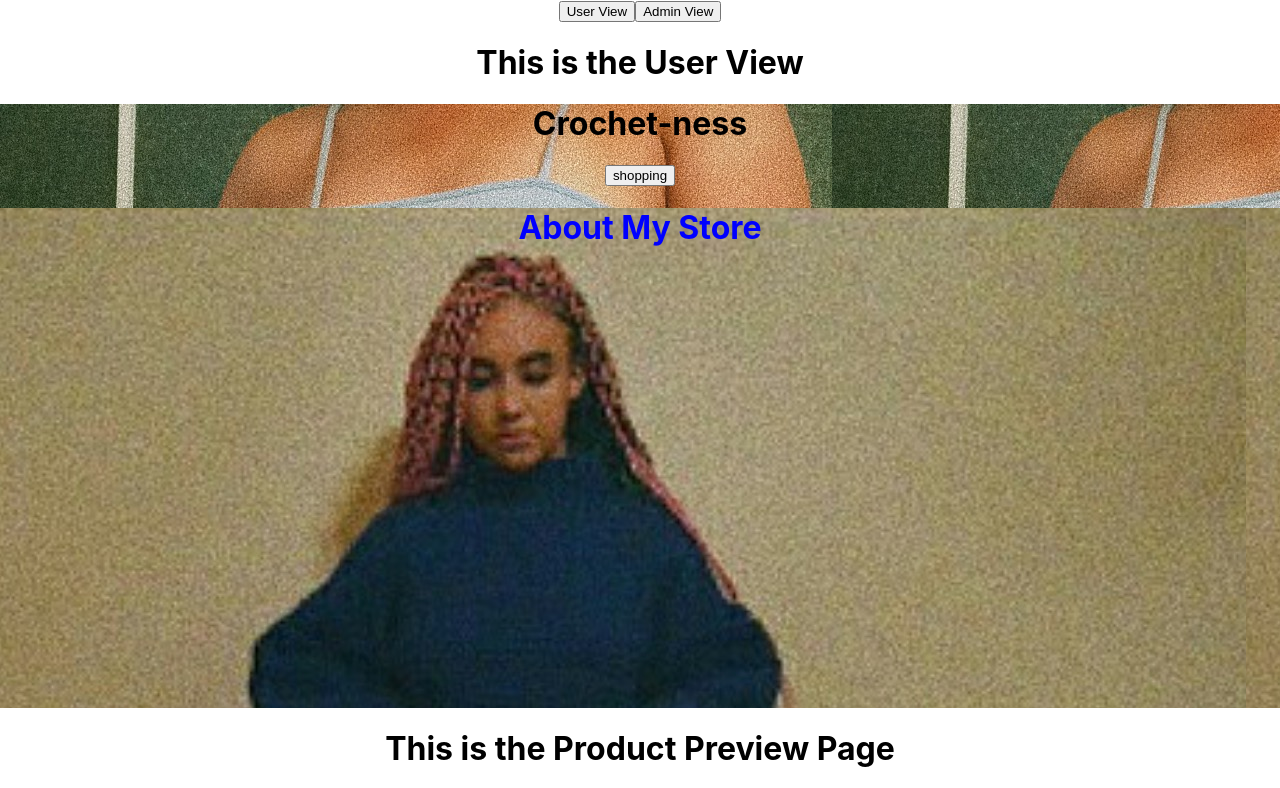
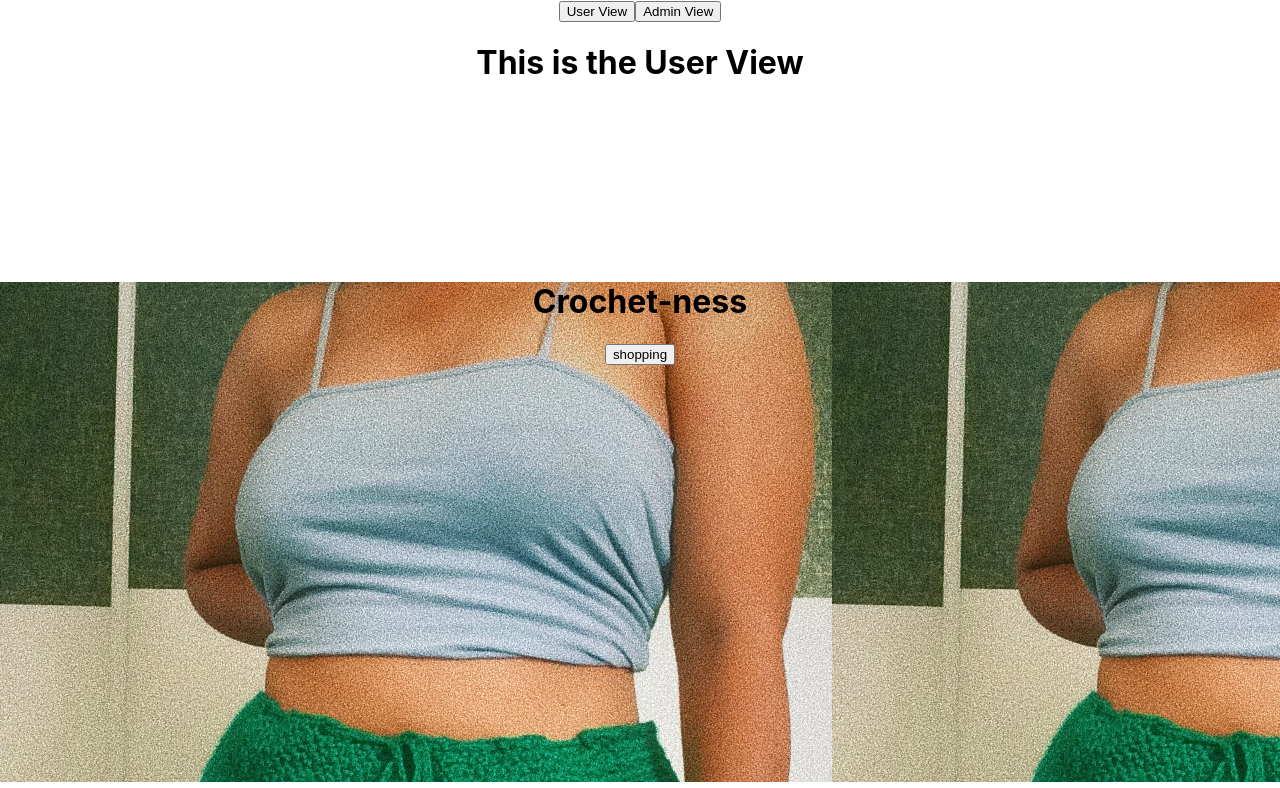
Before and after one commit to nicole-gathany/crochetness, a React (Create React App) app: page / in a window 1280 px wide. Shown: the top 788 px of the page. Built offline with nearby package versions, Linux system fonts and the light colour scheme.

Commit message:
fixed the styling issue

```diff
--- a/src/index.css
+++ b/src/index.css
@@ -17,12 +17,17 @@ code {
   background-image: url(./images/blue_sweater.jpeg);
   height: 500px;
   color: blue;
+  margin-bottom: 500px;
+  margin-top: 500px;
 }
 
+
 .landing-page{
+  /*how do we slide up the picture so that the skirt is showing and not the tanktop?*/
   background-image: url(./images/green_skirt.jpg);
   height: 500px;
 
   /* width: 500px; */
-  margin-bottom: auto;
+  margin-bottom: 200px;
+  margin-top: 200px;
 }
```
